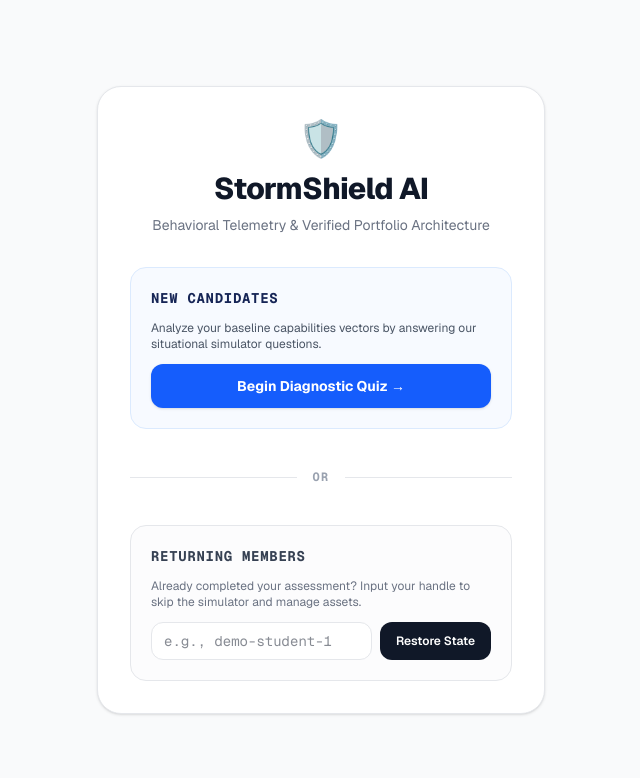
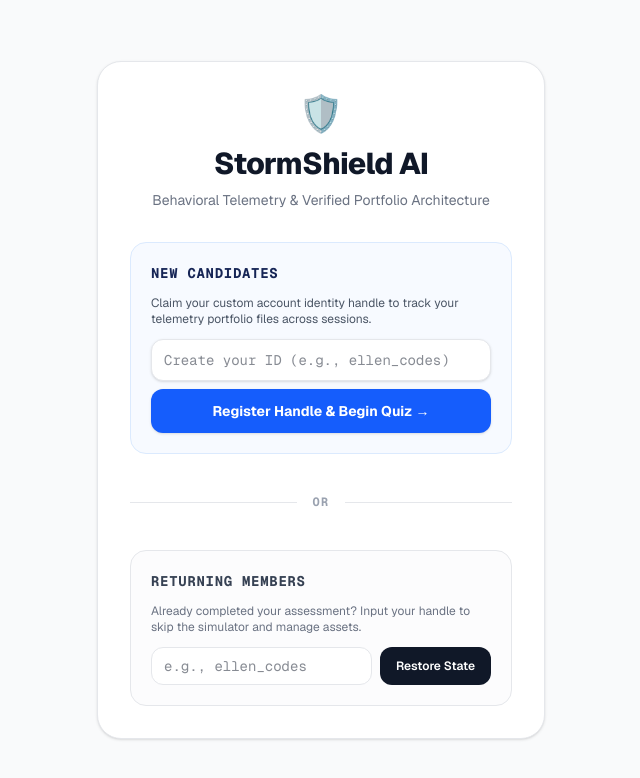
Before and after one commit to hp4g6zf265-blip/stormshield-ai, a Next.js app: page / in a window 1280 px wide. Shown: the top 778 px of the page, without its empty margins (319-959 px from the left). Built offline with nearby package versions, Linux system fonts and the light colour scheme.

Commit message:
Fix saveQuizScores parameters in quiz action file for unique session mapping

```diff
--- a/app/page.tsx
+++ b/app/page.tsx
@@ -3,13 +3,21 @@
 import { useState } from "react";
 
 export default function Home() {
+  const [newHandle, setNewHandle] = useState("");
   const [existingUser, setExistingUser] = useState("");
+
+  const handleNewCandidateStart = (e: React.FormEvent) => {
+    e.preventDefault();
+    if (!newHandle.trim()) return alert("Please claim a unique handle first!");
+
+    // Sends them to the quiz, carrying their custom registration handle in the URL link!
+    window.location.href = `/quiz?user=${encodeURIComponent(newHandle.trim().toLowerCase())}`;
+  };
 
   const handleQuickLogin = (e: React.FormEvent) => {
     e.preventDefault();
     if (existingUser.trim()) {
-      // Directs the browser straight to the dashboard using their historical handle!
-      window.location.href = `/dashboard?user=${encodeURIComponent(existingUser.trim())}`;
+      window.location.href = `/dashboard?user=${encodeURIComponent(existingUser.trim().toLowerCase())}`;
     }
   };
 
@@ -23,16 +31,26 @@ export default function Home() {
           <p className="text-sm text-gray-500 mt-2">Behavioral Telemetry & Verified Portfolio Architecture</p>
         </div>
 
-        {/* FLOW A: NEW CANDIDATE ENTRY */}
+        {/* FLOW A: REGISTER UNIQUE ID & START SIMULATOR */}
         <div className="border border-blue-100 bg-blue-50/50 p-5 rounded-2xl space-y-3 text-left">
           <h3 className="font-bold text-sm text-blue-950 uppercase tracking-wider font-mono">New Candidates</h3>
-          <p className="text-xs text-gray-600">Analyze your baseline capabilities vectors by answering our situational simulator questions.</p>
-          <a
-            href="/quiz"
-            className="block text-center w-full py-3 bg-blue-600 hover:bg-blue-500 text-white font-bold rounded-xl text-sm transition-all shadow-sm"
-          >
-            Begin Diagnostic Quiz →
-          </a>
+          <p className="text-xs text-gray-600">Claim your custom account identity handle to track your telemetry portfolio files across sessions.</p>
+
+          <form onSubmit={handleNewCandidateStart} className="space-y-2">
+            <input
+              type="text"
+              placeholder="Create your ID (e.g., ellen_codes)"
+              value={newHandle}
+              onChange={(e) => setNewHandle(e.target.value)}
+              className="w-full bg-white border border-gray-200 rounded-xl px-3 py-2.5 text-sm focus:outline-none focus:border-blue-500 font-mono shadow-sm"
+            />
+            <button
+              type="submit"
+              className="block text-center w-full py-3 bg-blue-600 hover:bg-blue-500 text-white font-bold rounded-xl text-sm transition-all shadow-sm"
+            >
+              Register Handle & Begin Quiz →
+            </button>
+          </form>
         </div>
 
         <div className="relative flex py-2 items-center text-gray-300">
@@ -41,7 +59,7 @@ export default function Home() {
           <div className="flex-grow border-t border-gray-200"></div>
         </div>
 
-        {/* FLOW B: HISTORICAL ACTIVE SESSION BYPASS */}
+        {/* FLOW B: HISTORICAL PASSKEY BYPASS LOGIN */}
         <div className="border border-gray-200 bg-gray-50/50 p-5 rounded-2xl text-left space-y-3">
           <h3 className="font-bold text-sm text-gray-700 uppercase tracking-wider font-mono">Returning Members</h3>
           <p className="text-xs text-gray-500">Already completed your assessment? Input your handle to skip the simulator and manage assets.</p>
@@ -49,7 +67,7 @@ export default function Home() {
           <form onSubmit={handleQuickLogin} className="flex gap-2">
             <input
               type="text"
-              placeholder="e.g., demo-student-1"
+              placeholder="e.g., ellen_codes"
               value={existingUser}
               onChange={(e) => setExistingUser(e.target.value)}
               className="w-full bg-white border border-gray-200 rounded-xl px-3 py-2 text-sm focus:outline-none focus:border-blue-500 font-mono"
--- a/app/quiz/actions.ts
+++ b/app/quiz/actions.ts
@@ -8,27 +8,28 @@ const supabaseAnonKey = process.env.NEXT_PUBLIC_SUPABASE_ANON_KEY!;
 
 const supabase = createClient(supabaseUrl, supabaseAnonKey);
 
-export async function saveQuizScores(finalScores: TraitScores, userId: string = "demo-student-1") {
+// 1. Add userId as the second parameter, defaulting to your demo user
+export async function saveQuizScores(scores: any, userId: string = "demo-student-1") {
   try {
     const { data, error } = await supabase
       .from("scores")
       .insert([
         {
+          // 2. Change the hardcoded string to use our dynamic variable!
           user_id: userId,
-          leadership: finalScores.leadership,
-          empathy: finalScores.empathy,
-          problem_solving: finalScores.problemSolving, // map camelCase to snake_case
-          adaptability: finalScores.adaptability,
-          collaboration: finalScores.collaboration,
+          leadership: scores.leadership || 0,
+          empathy: scores.empathy || 0,
+          problem_solving: scores.problem_solving || 0,
+          adaptability: scores.adaptability || 0,
+          collaboration: scores.collaboration || 0,
         },
       ])
       .select();
 
     if (error) throw error;
-
     return { success: true, data };
-  } catch (error) {
-    console.error("Failed to save scores:", error);
-    return { success: false, error };
+  } catch (err) {
+    console.error("Database entry insertion failed:", err);
+    return { success: false, error: err };
   }
 }
--- a/app/quiz/page.tsx
+++ b/app/quiz/page.tsx
@@ -195,18 +195,24 @@ export default function QuizPage() {
       setCurrent((prev) => prev + 1);
     } else {
       const finalScores = computeSignals(newAnswers);
-      const result = await saveQuizScores(finalScores);
+
+      // Extract the claimed user handle from the registration URL parameter link!
+      let claimedHandle = "demo-student-1";
+      if (typeof window !== "undefined") {
+        const params = new URLSearchParams(window.location.search);
+        claimedHandle = params.get("user") || "demo-student-1";
+      }
+
+      // Pass finalScores as the first parameter, and the custom claimed handle as the second!
+      const result = await saveQuizScores(finalScores, claimedHandle);
 
       if (result.success) {
         setShowResults(true);
         router.refresh();
 
-        // --- FETCH REAL AI ASSESSMENT (POINTS MATRIX + RESUME CONTEXT) ---
         setLoadingAi(true);
         try {
           const savedResumeSummary = localStorage.getItem("resumeSummary") || "";
-
-          // Aligned path directly hitting your renamed folder
           const aiResponse = await fetch("/api/analyze-assessment", {
             method: "POST",
             headers: { "Content-Type": "application/json" },
@@ -220,7 +226,7 @@ export default function QuizPage() {
           if (aiData.comments) {
             setAiAnalysis(aiData.comments);
           } else {
-            setAiAnalysis("AI completed evaluation successfully but returned an empty response.");
+            setAiAnalysis("AI completed evaluation successfully.");
           }
         } catch (err) {
           console.error("Could not fetch AI insights:", err);
```
